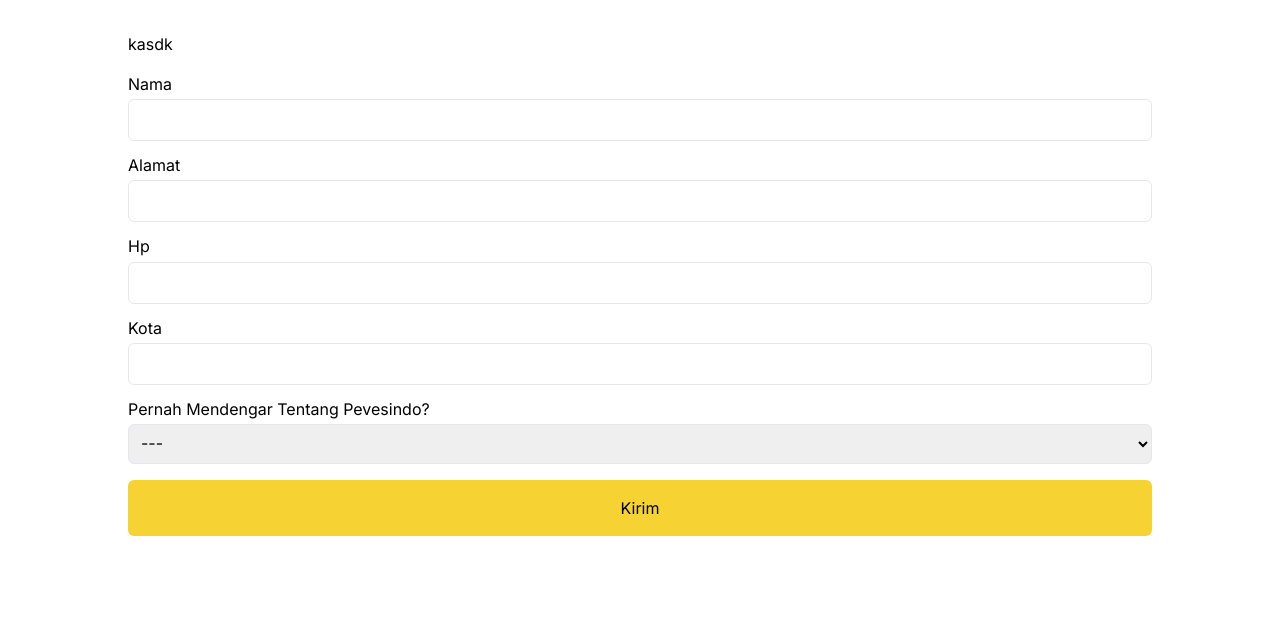
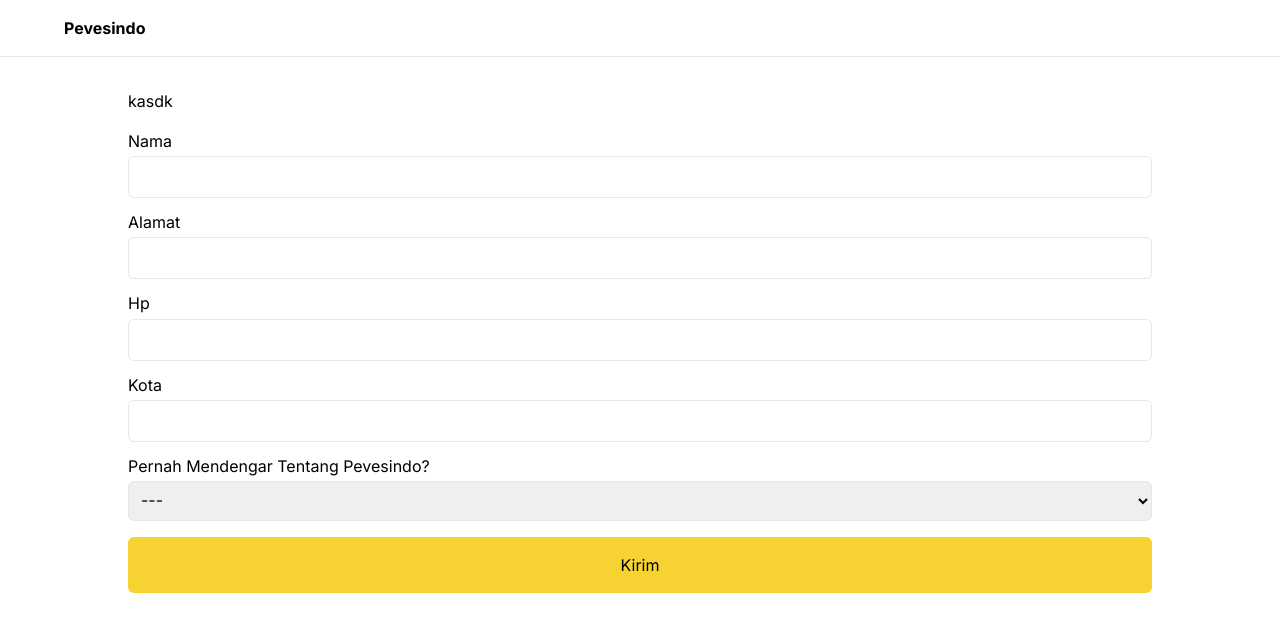
Before and after one commit to guntekhunter/pevesindo-event, a Next.js app: page /form in a window 1280 px wide. Shown: the top 632 px of the page. Built offline with nearby package versions, Linux system fonts and the light colour scheme.

Commit message:
fix: kirim

```diff
--- /dev/null
+++ b/app/component/Navabar.tsx
@@ -0,0 +1,13 @@
+import React from 'react'
+
+export default function Navabar() {
+    return (
+        <div className='w-full flex justify-around py-[1rem] border-b-[1px]'>
+            <div className='w-[90%]'>
+                <p className='font-bold'>
+                    Pevesindo
+                </p>
+            </div>
+        </div>
+    )
+}
--- a/app/layout.tsx
+++ b/app/layout.tsx
@@ -1,6 +1,7 @@
 import type { Metadata } from "next";
 import { Inter } from "next/font/google";
 import "./globals.css";
+import Navabar from "./component/Navabar";
 
 const inter = Inter({ subsets: ["latin"] });
 
@@ -16,7 +17,12 @@ export default function RootLayout({
 }>) {
   return (
     <html lang="en">
-      <body className={inter.className}>{children}</body>
+      <body className={inter.className}>
+        <Navabar />
+        <div>
+          {children}
+        </div>
+      </body>
     </html>
   );
 }
--- a/app/page.tsx
+++ b/app/page.tsx
@@ -89,7 +89,10 @@ export default function Home() {
   }
   return (
     <div className="w-full flex justify-around pt-[2rem]">
-      <div className="w-[80%] space-y-[1rem]">
+      <div className="w-[90%] space-y-[1rem]">
+        <div className="w-full bg-red-200 rounded-md">
+          oa
+        </div>
         <h1 className="font-bold">Selamat Datang!!</h1>
         <p>Follow akun media sosial kami terlebih dahulu</p>
         <div className="grid grid-cols-1 gap-[1rem]">
@@ -119,7 +122,10 @@ export default function Home() {
                   >
                     {
                       imageUrls ? (
-                        <FaCheckCircle />
+                        <div className="w-[2rem]">
+                          <FaCheckCircle />
+                        </div>
+
                       ) : (
                         <p>Upload</p>
                       )
@@ -130,7 +136,7 @@ export default function Home() {
             </CldUploadWidget>
           </div>
         </div>
-        <Button onClick={handleSend} className={`${imageUrls ? "" : "bg-gray-300"}`}>Ommaleka</Button>
+        <Button onClick={handleSend} className={`${imageUrls ? "" : "bg-gray-300"}`}>Kirim</Button>
       </div>
     </div >
   );
```
